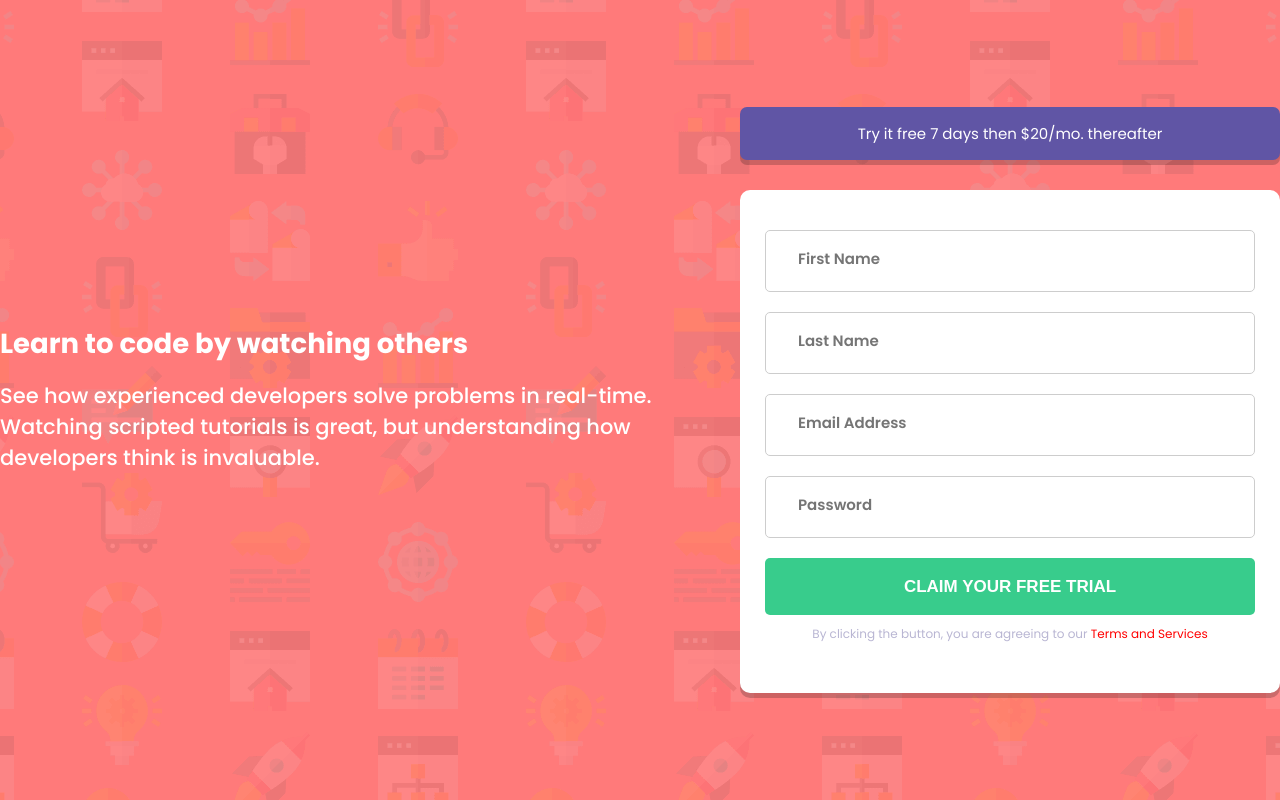
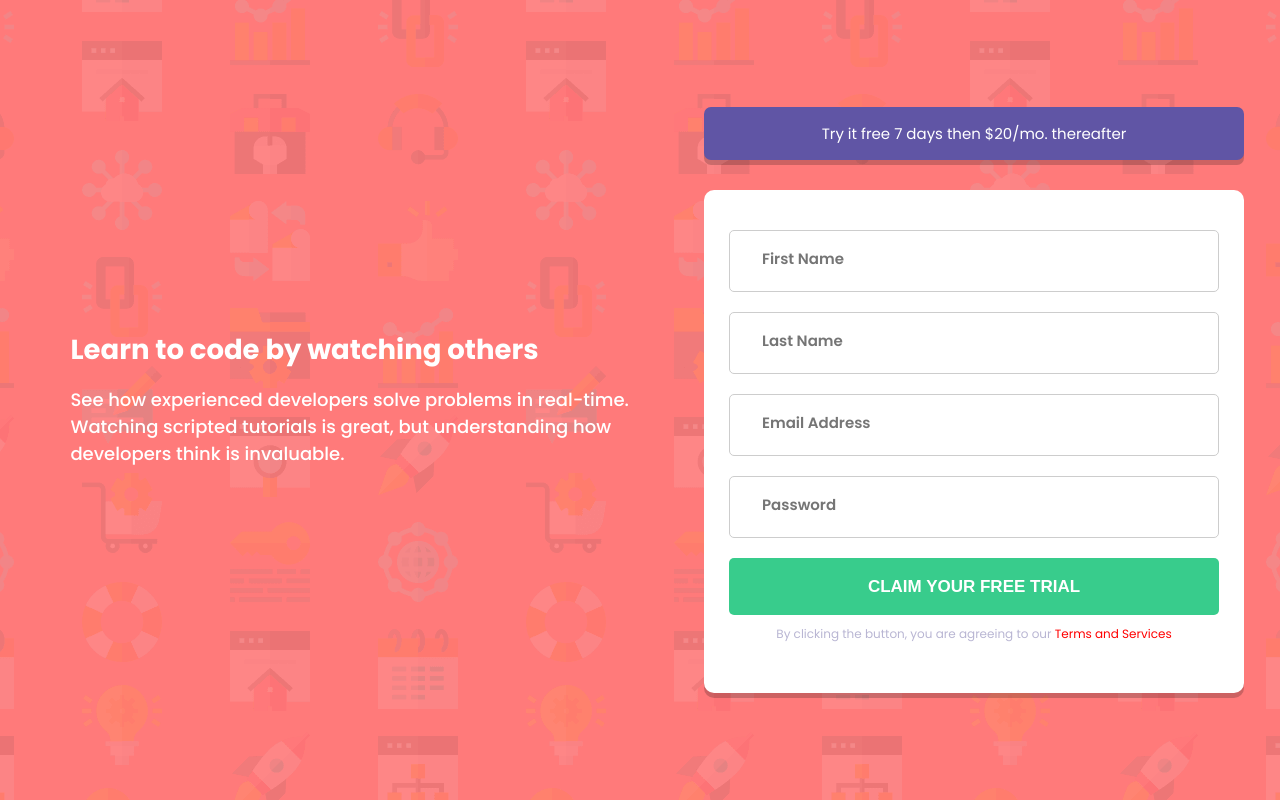
Before and after one commit to Emrikcah/intro-component-signup-form, a website: page dist/index.html in a window 1280 px wide. Drawn offline with Linux system fonts and the light colour scheme.

Commit message:
adjust fontsize and position at desktop screen size

```diff
--- a/scss/_layout.scss
+++ b/scss/_layout.scss
@@ -8,15 +8,15 @@
     max-width: $desktop;
 
     #text {
-      justify-self: start;
+      justify-self: center;
       margin: 0;
-      width: 95%;
+      width: 80%;
 
     }
 
     #form-info {
     //  min-width: 540px;
-     justify-self: end;
+     justify-self: start;
 
       .form {
         padding: 4rem 2.5rem 5rem;
--- a/scss/_topography.scss
+++ b/scss/_topography.scss
@@ -10,12 +10,12 @@ body {
     font-weight: $bold;
     line-height: 1.2;
     @media(min-width: $desktop){
-      font-size: 6.7rem;
+      font-size: 5rem;
     }
   }
 
   .inner-text {
-    font-size: clamp(2rem, 3.5vw, 2.1rem);
+    font-size: 1.8rem;
     font-weight: $medium;
   }
 
```
Also changed, not shown: dist/css/main.css.
